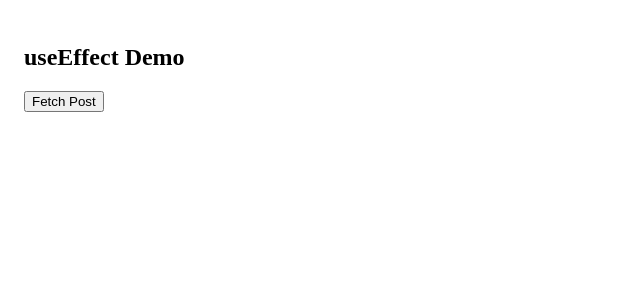
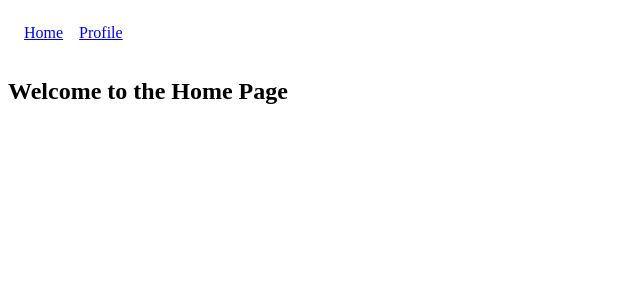
Before and after one commit to ItsMeAadityaK/react-component-basics, a React (Create React App) app: page / in a window 1280 px wide. Shown: the top 300 px of the page, without its empty margins (0-640 px from the left). Built offline with nearby package versions, Linux system fonts and the light colour scheme; the HTML template or start-up script is replaced by a standard one.

Commit message:
navigation

```diff
--- a/package.json
+++ b/package.json
@@ -14,6 +14,7 @@
     "react": "^19.1.0",
     "react-dom": "^19.1.0",
     "react-i18next": "^15.5.1",
+    "react-router-dom": "^7.5.3",
     "react-scripts": "5.0.1",
     "web-vitals": "^2.1.4",
     "yup": "^1.6.1"
--- a/src/App.js
+++ b/src/App.js
@@ -1,11 +1,21 @@
 import React from 'react';
-import UseEffectEx from './UseEffectEx';
+import { BrowserRouter as Router, Routes, Route, Link } from 'react-router-dom';
+import Home from './Home';
+import Profile from './Profile';
 
 function App() {
   return (
-    <div className="App">
-      <UseEffectEx />
-    </div>
+    <Router>
+      <nav style={{ padding: '1rem' }}>
+        <Link to="/" style={{ marginRight: '1rem' }}>Home</Link>
+        <Link to="/profile">Profile</Link>
+      </nav>
+
+      <Routes>
+        <Route path="/" element={<Home />} />
+        <Route path="/profile" element={<Profile />} />
+      </Routes>
+    </Router>
   );
 }
 
--- /dev/null
+++ b/src/Home.js
@@ -0,0 +1,7 @@
+import React from 'react';
+
+function Home() {
+  return <h2>Welcome to the Home Page</h2>;
+}
+
+export default Home;
--- /dev/null
+++ b/src/Profile.js
@@ -0,0 +1,7 @@
+import React from 'react';
+
+function Profile() {
+  return <h2> Welcome to the Profile Page</h2>;
+}
+
+export default Profile;
```
Also changed, not shown: 1 other file (tests, documents, lock files or other folders).
